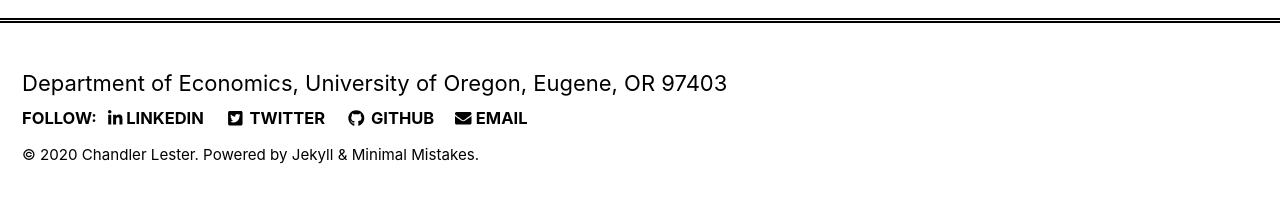
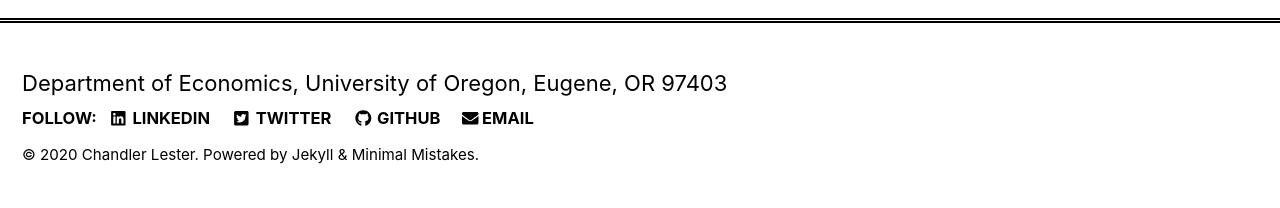
Before and after one commit to mibarnes/chandlerlester.github.io, a Jekyll site: the page built from index.md, in a window 1280 px wide. Shown: the part 757-965 px from the top of the page. Built offline with Jekyll 4.4.1, drawn with Linux system fonts in a browser that asks for light colours; nearby versions of some CDN libraries.

Commit message:
less silly linkein icon

```diff
--- a/_config.yml
+++ b/_config.yml
@@ -69,7 +69,7 @@ author:
 footer:
   links:
     - label: "LinkedIn"
-      icon: "fab fa-linkedin-in"
+      icon: "fab fa-fw fa-linkedin"
       url: https://www.linkedin.com/in/chandlerlester/
     - label: "Twitter"
       icon: "fab fa-fw fa-twitter-square"
```
